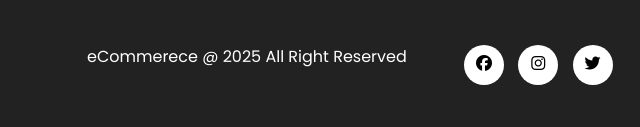
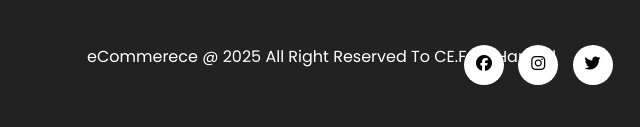
Before and after one commit to fadihamad40984/ecommerce_website, a plain HTML site: page docs/index.html in a window 1280 px wide. Shown: the part 6072-6199 px from the top of the page, 379-1019 px from the left. Drawn offline with nearby package versions, Linux system fonts and the light colour scheme.

Commit message:
modified

```diff
--- a/docs/index.html
+++ b/docs/index.html
@@ -541,7 +541,7 @@
         <img src="images/payment.jpg" alt="">
       </div>
       <div class="col-lg-4 col-md-5 col-sm-12 mb-4 text-nowrap mb-2">
-        <p>eCommerece @ 2025 All Right Reserved</p>
+        <p>eCommerece @ 2025 All Right Reserved To CE.Fadi Hamad</p>
       </div>
 
       <div class="col-lg-4 col-md-5 col-sm-12 mb-4">
```
